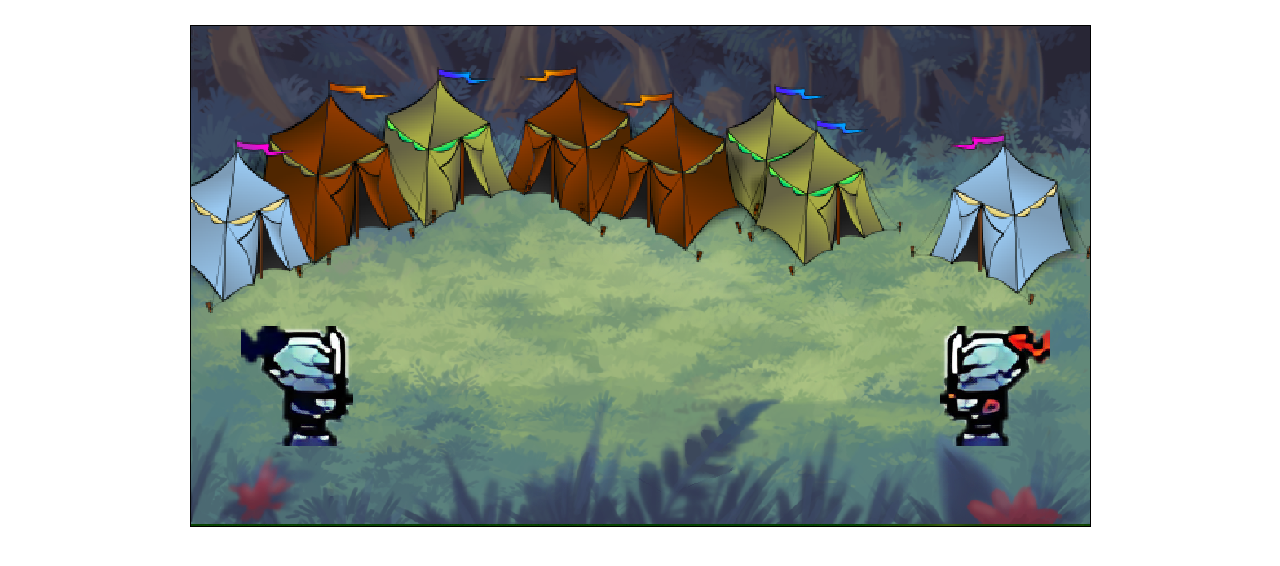
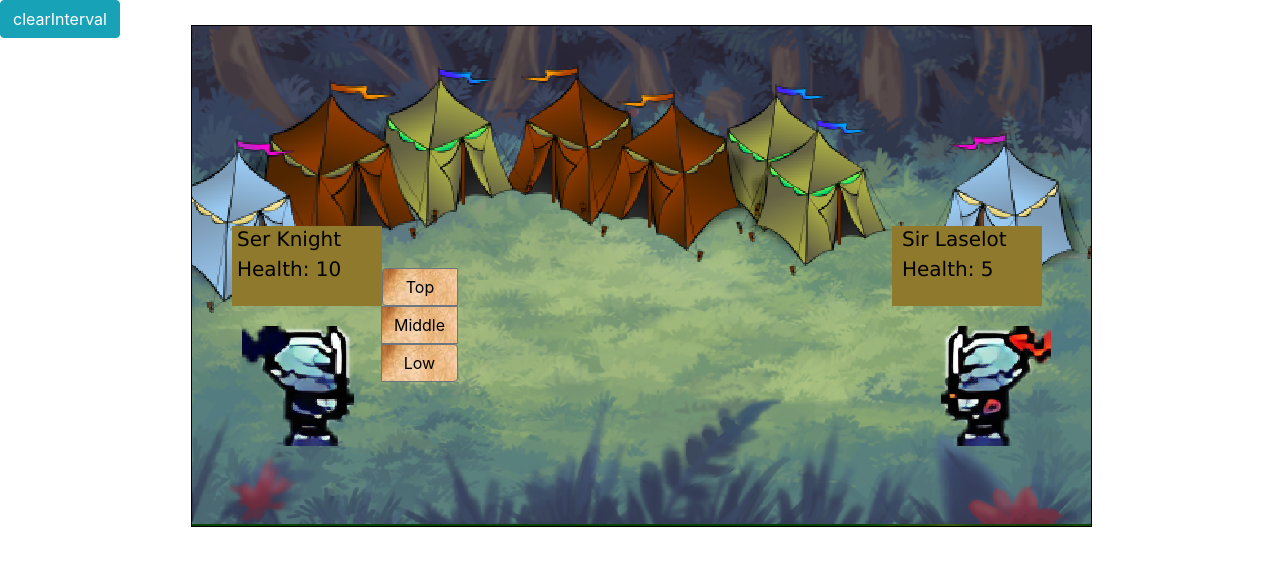
Before and after one commit to VykiPetr/TheDuel, a plain HTML site: page index.html in a window 1280 px wide. Both pictures are taken after a click on the button "Start". Drawn offline with nearby package versions, Linux system fonts and the light colour scheme.

Commit message:
drawing status boxes, playing music on start but not always, random name select for the opponent, animations not finished on the losing screen, starting to make info screen, starting to make mechanincs, overall it looks messy.

```diff
--- a/canvas.js
+++ b/canvas.js
@@ -3,57 +3,109 @@ canvas.style.border = '1px solid black';
 let ctx = canvas.getContext('2d')
 // splashScreen
 let splash = new Image()
-splash.src = '/TheDuel/images/splashScreen.png'
+splash.src = '/images/splashScreen.png'
 // actionScreen
 let action = new Image()
-action.src = '/TheDuel/images/Action.png'
-action.addEventListener('load', () => {
-})
+action.src = '/images/Action.png'
+action.addEventListener('load', () => {})
 // loseScreen
 let loseBg = new Image()
-loseBg.src = '/TheDuel/images/loseBckgrnd.png'
+loseBg.src = '/images/loseBckgrnd.png'
 // player
 let playerImg = new Image()
-playerImg.src = '/TheDuel/images/PlayerIdle.png'
+playerImg.src = '/images/PlayerIdle.png'
+playerImg.addEventListener('load', () => {})
 let playerX = 0
 let playerY = 0
+let playerStance = 0
+let playerHlth = 10
+let playerName = `Ser ${enteredName}`
 // opponent
+let opponentNameArr = ['Yeoman Yve','Sir Pers','Lord Joseph','Squire Fulk','Knight Eudon','Sir Barnaby','Sir Laselot','Squire Villiame']
 let opponentImg = new Image()
-opponentImg.src = '/TheDuel/images/OpponentIdle.png'
+opponentImg.src = '/images/OpponentIdle.png'
+let opponentX = 0
+let opponentY = 0
+let opponentStance = 0
+let opponentHlth = 5
+const randomName = () => {
+    let rng = Math.floor(Math.random()*opponentNameArr.length)
+    return opponentNameArr[rng]
+}
+let opponentName = randomName()
 
 const loseAnim = () => {
     playerY = 200
-    let intervalId = 0
     ctx.drawImage(loseBg, 0, 0)
-    intervalId = setInterval(() => {
-        ctx.drawImage(loseBg, 0, 0)
-        ctx.drawImage(playerImg, playerX, playerY)
-        if (playerImg.src === '/TheDuel/images/PlayerWalk1.png') {
-            playerImg.src = '/TheDuel/images/PlayerWalk2.png'
-        } else if (playerImg.src = '/TheDuel/images/PlayerWalk3.png') {
-            playerImg.src = '/TheDuel/images/PlayerWalk1.png'
-        } else {
-            playerImg.src = '/TheDuel/images/PlayerWalk3.png'
-        }
-        playerX += 5
-    }, 100)
+    ctx.drawImage(playerImg, playerX, playerY)
+    playerImg.src = '/images/PlayerWalk1.png'
+    if (playerImg.src === '/images/PlayerWalk1.png') {
+        playerImg.src = '/images/PlayerWalk2.png'
+    } else if (playerImg.src === '/images/PlayerWalk3.png') {
+        playerImg.src = '/images/PlayerWalk1.png'
+    } else {
+        playerImg.src = '/images/PlayerWalk3.png'
+    }
+    playerX += 5
 }
 const clearCanvas = () => {
     ctx.clearRect(0, 0, canvas.width, canvas.height)
 }
-
 const splashImg = () => {
     splash.addEventListener('load', () => {
         splashImg()
         ctx.drawImage(splash, 0, 0)
-        ctx.fillText('The Duel', 420, 200)
-
+        ctx.font = '40px Verdana'
+        ctx.fillText('The Duel', 350, 170)
     })
 }
-
+const drawStatusBox = () => {
+    ctx.beginPath()
+    ctx.fillStyle = '#8f792c'
+    ctx.fillRect(40, 200, 150, 80)
+    ctx.fillStyle = 'black'
+    ctx.font = '20px Verdana'
+    ctx.fillText(playerName, 45, 220)
+    ctx.fillText(`Health: ${playerHlth}`, 45, 250)
+    ctx.closePath()
+    ctx.beginPath()
+    ctx.fillStyle = '#8f792c'
+    ctx.fillRect(700, 200, 150, 80)
+    ctx.fillStyle = 'black'
+    ctx.font = '20px Verdana'
+    ctx.fillText(opponentName, 710, 220)
+    ctx.fillText(`Health: ${opponentHlth}`, 710, 250)
+    ctx.closePath()
+}
 const actionImg = () => {
-        ctx.drawImage(action,0 ,0)
-        ctx.drawImage(playerImg, 50, 300)
-        ctx.drawImage(opponentImg, canvas.width-150, 300)
+    ctx.drawImage(action, 0, 0)
+    drawStatusBox()
+    ctx.drawImage(playerImg, 50, 300)
+    ctx.drawImage(opponentImg, canvas.width - 150, 300)
+    topBtn.addEventListener('click', () => {
+        playerImg.src = '/images/PlayerTop.png'
+        playerStance = 2
+        playerImg.addEventListener('load', () => {})
+        ctx.drawImage(action, 0, 0)
+        drawStatusBox()
+        ctx.drawImage(opponentImg, canvas.width - 150, 300)
+        ctx.drawImage(playerImg, 50, 260)
+    })
+    midBtn.addEventListener('click', () => {
+        playerImg.src = '/images/PlayerMid.png'
+        playerStance = 1
+        ctx.drawImage(action, 0, 0)
+        drawStatusBox()
+        ctx.drawImage(opponentImg, canvas.width - 150, 300)
+        ctx.drawImage(playerImg, 50, 280)
+    })
+    lowBtn.addEventListener('click', () => {
+        playerImg.src = '/images/PlayerBot.png'
+        playerStance = 0
+        ctx.drawImage(action, 0, 0)
+        drawStatusBox()
+        ctx.drawImage(opponentImg, canvas.width - 150, 300)
+        ctx.drawImage(playerImg, 50, 280)
+    })
 }
 splashImg()
--- a/index.html
+++ b/index.html
@@ -1,19 +1,39 @@
 <!DOCTYPE html>
 <html lang="en">
+
 <head>
-    <embed src="/sounds/SplashSound.wav" autostart="true" width="0" height="0" id="sound1" enablejavascript="true">
+    <!-- <embed src="/sounds/SplashSound.wav" autostart="false" width="0" height="0" id="sound1" enablejavascript="true"> -->
     <meta charset="UTF-8">
     <meta name="viewport" content="width=device-width, initial-scale=1.0">
     <title>The Duel Game</title>
-    <link rel="stylesheet" href="https://stackpath.bootstrapcdn.com/bootstrap/4.5.2/css/bootstrap.min.css" integrity="sha384-JcKb8q3iqJ61gNV9KGb8thSsNjpSL0n8PARn9HuZOnIxN0hoP+VmmDGMN5t9UJ0Z" crossorigin="anonymous">
+    <link rel="stylesheet" href="https://stackpath.bootstrapcdn.com/bootstrap/4.5.2/css/bootstrap.min.css"
+        integrity="sha384-JcKb8q3iqJ61gNV9KGb8thSsNjpSL0n8PARn9HuZOnIxN0hoP+VmmDGMN5t9UJ0Z" crossorigin="anonymous">
     <link rel="stylesheet" href="styles.css">
 </head>
+
 <body>
-    <button type="button" class="btn btn-primary">Start</button>
-    <canvas width="899" height="500">
-    </canvas>
+    <div id='buttonCont'>
+        <button type="button" class="btn btn-info clearInterval">clearInterval</button>
+        <div class="btn-group hidden" role="group" aria-label="Basic example">
+            <button type="button" class="btn btn-secondary top">Top</button>
+            <button type="button" class="btn btn-secondary mid">Middle</button>
+            <button type="button" class="btn btn-secondary low">Low</button>
+          </div>
+        <div class="input-group input-group-sm mb-3">
+            <div class="input-group-prepend">
+                <span class="input-group-text" id="inputGroup-sizing-sm">Ser</span>
+            </div>
+            <input type="text" class="form-control" aria-label="Sizing example input"
+                aria-describedby="inputGroup-sizing-sm" value="Knight">
+        </div>
+        <button type="button" class="btn btn-primary">Start</button>
+    </div>
+    <div id='container'>
+        <canvas width="899" height="500">
+        </canvas>
+    </div>
+    <script src="index.js"></script>
+    <script src="canvas.js"></script>
+</body>
 
-    <script src="canvas.js"></script>
-    <script src="/TheDuel/index.js"></script>
-</body>
 </html>
--- a/index.js
+++ b/index.js
@@ -1,20 +1,40 @@
 let startBtn = document.querySelector('.btn-primary')
+let nameBox = document.querySelector('.input-group.input-group-sm.mb-3')
+let posBtns = document.querySelector('.btn-group')
+let topBtn = document.querySelector('.top')
+let midBtn = document.querySelector('.mid')
+let lowBtn = document.querySelector('.low')
+let inputName = document.querySelector('.form-control')
+let clearIntervale = document.querySelector('.clearInterval')
+let enteredName = inputName.value
+
 let intervalId = 0
 startBtn.addEventListener('click', () => {
     startBtn.classList.add('hidden')
     actionImg()
 })
 
-document.addEventListener('load', () => {
-    splashImg()
-})
+
+// document.addEventListener('load', () => {
+//     splashImg()
+// })
 
 const startGame = () => {
+    inputName.addEventListener('change', (event) => {
+        console.log('event change')
+        inputName.value = event.target.value
+        enteredName = event.target.value
+    })
     startBtn.addEventListener('click', () => {
         startBtn.classList.add('hidden')
+        nameBox.classList.add('hidden')
+        posBtns.classList.remove('hidden')
         actionImg()
     })
 }
-intervalId - setInterval(() => {
+intervalId = setInterval(() => {
     requestAnimationFrame(startGame)
 },10)
+clearIntervale.addEventListener('click', () => {
+    clearInterval(intervalId)
+})
--- a/styles.css
+++ b/styles.css
@@ -5,10 +5,48 @@ body {
     align-items: center;
     /* background-image: url('/TheDuel/images/splashScreen.png'); */
 }
+.btn.btn-info {
+    position: fixed;
+    left: 0;
+    top: 0;
+}
 .btn.btn-primary {
-    position: absolute;
+    color: black;
+    background-image: url('/images/parchementBg.jpg');
+    border-color: black;
 }
 
+
+#buttonCont {
+    display: flex;
+    justify-content: center;
+    flex-direction: column;
+    align-items: center;
+    position: absolute;
+    width: 899px;
+    height: 500px;
+}
+#container {
+    width: 899px;
+    height: 500px;
+}
+.input-group.input-group-sm.mb-3 {
+    margin: 0;
+    width: 200px;
+    }
+.btn-group{
+    display: flex;
+    flex-direction: column;
+    margin: 100px 440px 0 0;
+}
+.btn.btn-secondary {
+    color: black;
+    background-image: url('/images/parchementBg.jpg');
+}
+.form-control {
+    margin: 0;
+    width: 200px;
+}
 .hidden {
     display: none;
 }
```
Also changed, not shown: images/parchementBg.jpg (added).
